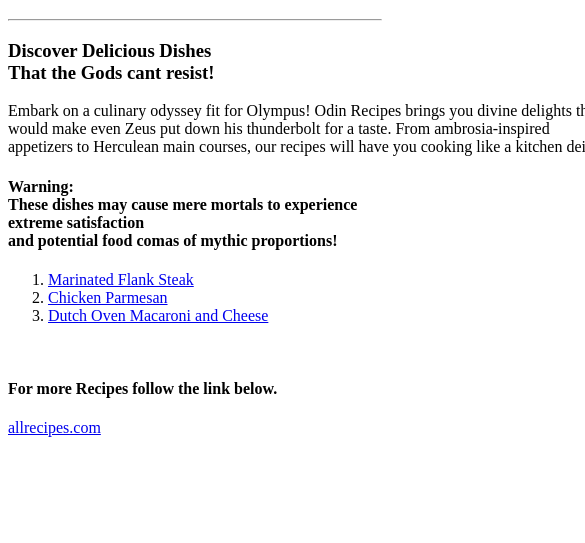
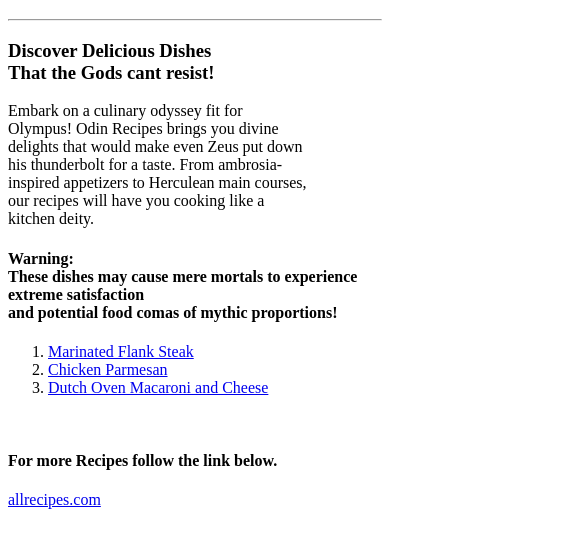
Before and after one commit to RobertBrooks1613/odin-recipes_TOP_PJ, a plain HTML site: page index.html in a window 390 px wide. Shown: the part 61-604 px from the top of the page, 585 px wide, since content can reach past the window. Drawn offline with Linux system fonts and the light colour scheme.

Commit message:
update width scale for some text in all pages
testing different width scales for text to try and make it work better
on phone.

```diff
--- a/index.html
+++ b/index.html
@@ -6,7 +6,9 @@
     <title>Odin Recipes</title>
     <style>
         p {
-            width: 600px;
+            min-width: 300px;
+            max-width: 600px;
+            width: 60%;
         }
     </style>
 </head>
```
Also changed, not shown: recipes_pages/chicken_parmesan.html (+3 -2 lines), recipes_pages/dutch_ovn_mac_n_cheese.html (+3 -1 lines), recipes_pages/flank_steak.html (+3 -2 lines).
